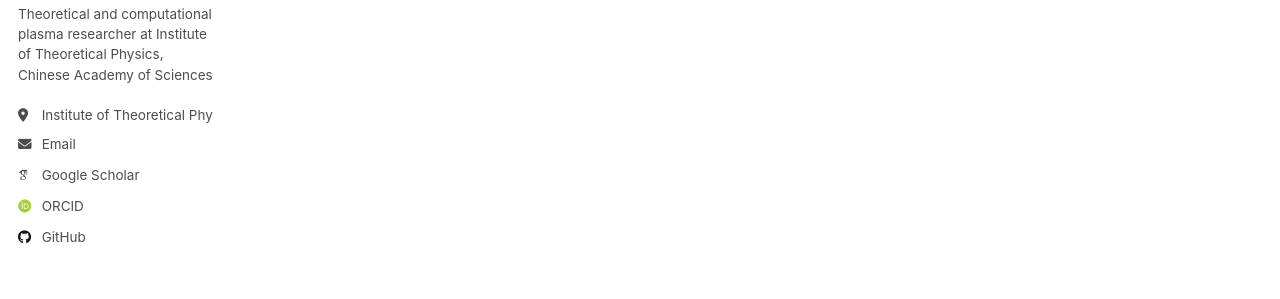
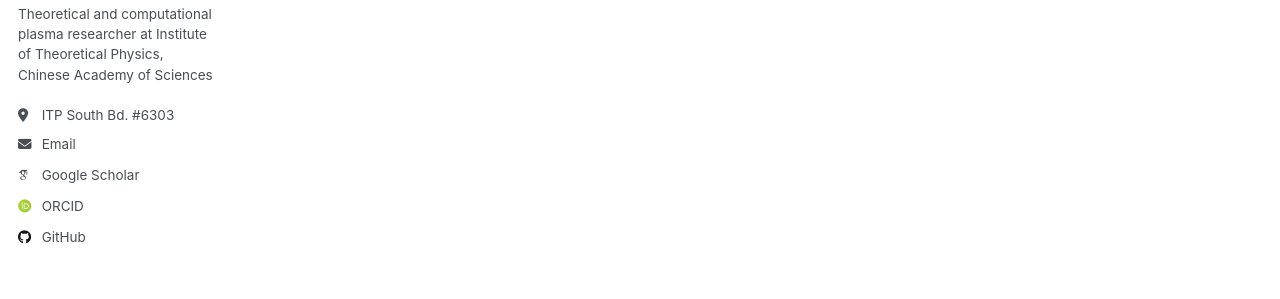
Before and after one commit to pliulfcuigithub/pliulfcuigithub.github.io, a Jekyll site: the page built from _pages/about.md, in a window 1280 px wide. Shown: the part 320-619 px from the top of the page. Built offline with Jekyll 4.4.1, drawn with Linux system fonts in a browser that asks for light colours; some web fonts are replaced.

Commit message:
Update _config.yml

```diff
--- a/_config.yml
+++ b/_config.yml
@@ -26,7 +26,7 @@ author:
   name             : "Peng Liu"
   pronouns         : # example: "she/her"
   bio              : "Theoretical and computational plasma researcher at Institute of Theoretical Physics, Chinese Academy of Sciences"
-  location         : "Institute of Theoretical Physics, Chinese Academy of Sciences, Beijing"
+  location         : "ITP South Bd. #6303"
   employer         : # "Zhejiang University"
   uri              : # URL
   email            : "pengliu@zuaa.zju.edu.cn"
```
